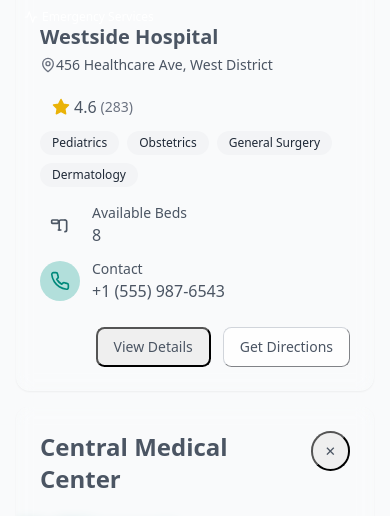
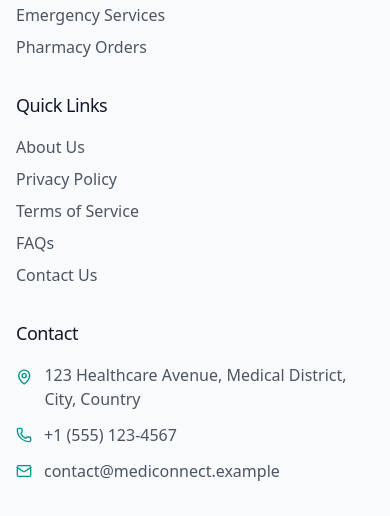
Before and after one commit to OmarNajjar-Dev/MediConnect, a PHP site: page /hospitals.html in a window 390 px wide. Shown: the part 1313-1829 px from the top of the page. Run offline with PHP 8.4, Linux system fonts and the light colour scheme.

Commit message:
switching

```diff
--- a/css/sizing.css
+++ b/css/sizing.css
@@ -304,6 +304,10 @@
     height: 100vh;
 }
 
+.min-h-screen {
+    min-height: 100vh;
+}
+
 /* ---------- Max-Width Utilities ---------- */
 .max-w-0 {
     max-width: 0;
--- a/hospitals.html
+++ b/hospitals.html
@@ -134,284 +134,7 @@
       </div>
 
       <div class="grid grid-cols-1 gap-6">
-        <!-- Hospital Card 1 -->
-        <div class="backdrop-blur-md bg-white/50 border border-white/20 shadow-sm rounded-xl overflow-hidden">
-          <div class="flex flex-col md:flex-row">
-            <div class="md:w-1/3 h-48 md:h-auto relative">
-              <img
-                src="https://images.unsplash.com/photo-1586773860418-d37222d8fce3?ixlib=rb-4.0.3&auto=format&fit=crop&w=800&q=80"
-                alt="Central Medical Center"
-                class="w-full h-full object-cover"
-                loading="lazy"
-              />
-              <div class="absolute top-4 left-4 bg-red-500 text-white px-2 py-1 rounded-md text-xs font-medium flex items-center">
-                <svg xmlns="http://www.w3.org/2000/svg" width="14" height="14" viewBox="0 0 24 24" fill="none" stroke="currentColor" stroke-width="2" stroke-linecap="round" stroke-linejoin="round" class="mr-1"><polyline points="22 12 18 12 15 21 9 3 6 12 2 12"></polyline></svg>
-                Emergency Services
-              </div>
-            </div>
 
-            <div class="p-6 flex-grow">
-              <div class="flex flex-col md:flex-row md:items-start md:justify-between">
-                <div>
-                  <h2 class="text-xl font-bold mb-1">Central Medical Center</h2>
-                  <div class="flex items-center mb-3">
-                    <svg xmlns="http://www.w3.org/2000/svg" width="16" height="16" viewBox="0 0 24 24" fill="none" stroke="currentColor" stroke-width="2" stroke-linecap="round" stroke-linejoin="round" class="text-gray-500 mr-1.5"><path d="M20 10c0 6-8 12-8 12s-8-6-8-12a8 8 0 0 1 16 0Z"></path><circle cx="12" cy="10" r="3"></circle></svg>
-                    <span class="text-gray-600 text-sm">123 Medical Blvd, Central City</span>
-                  </div>
-                </div>
-
-                <div class="flex items-center mt-2 md:mt-0">
-                  <div class="px-3 py-1.5 bg-yellow-50 rounded-md flex items-center">
-                    <svg xmlns="http://www.w3.org/2000/svg" width="18" height="18" viewBox="0 0 24 24" fill="rgb(234, 179, 8)" stroke="rgb(234, 179, 8)" stroke-width="2" stroke-linecap="round" stroke-linejoin="round" class="mr-1"><polygon points="12 2 15.09 8.26 22 9.27 17 14.14 18.18 21.02 12 17.77 5.82 21.02 7 14.14 2 9.27 8.91 8.26 12 2"></polygon></svg>
-                    <span class="font-medium">4.8</span>
-                    <span class="text-gray-500 text-sm ml-1">(356)</span>
-                  </div>
-                </div>
-              </div>
-
-              <div class="flex flex-wrap gap-2 my-3">
-                <span class="inline-block bg-gray-100 rounded-full px-3 py-1 text-xs font-medium text-gray-800">
-                  Cardiology
-                </span>
-                <span class="inline-block bg-gray-100 rounded-full px-3 py-1 text-xs font-medium text-gray-800">
-                  Neurology
-                </span>
-                <span class="inline-block bg-gray-100 rounded-full px-3 py-1 text-xs font-medium text-gray-800">
-                  Orthopedics
-                </span>
-                <span class="inline-block bg-gray-100 rounded-full px-3 py-1 text-xs font-medium text-gray-800">
-                  Oncology
-                </span>
-              </div>
-
-              <div class="grid grid-cols-1 sm:grid-cols-2 gap-3 mt-4">
-                <div class="flex items-center">
-                  <div class="w-10 h-10 rounded-full bg-green-100 text-green-600 flex items-center justify-center">
-                    <svg xmlns="http://www.w3.org/2000/svg" width="20" height="20" viewBox="0 0 24 24" fill="none" stroke="currentColor" stroke-width="2" stroke-linecap="round" stroke-linejoin="round"><path d="M18 6h-5a2 2 0 0 0-2 2v10"></path><path d="M13 18h-3"></path><rect width="8" height="4" x="2" y="6" rx="1"></rect><path d="M18 20a2 2 0 0 0 2-2V8a2 2 0 0 0-2-2"></path></svg>
-                  </div>
-                  <div class="ml-3">
-                    <p class="text-sm text-gray-600">Available Beds</p>
-                    <p class="font-medium">15</p>
-                  </div>
-                </div>
-
-                <div class="flex items-center">
-                  <div class="w-10 h-10 rounded-full bg-medical-100 text-medical-600 flex items-center justify-center">
-                    <svg xmlns="http://www.w3.org/2000/svg" width="20" height="20" viewBox="0 0 24 24" fill="none" stroke="currentColor" stroke-width="2" stroke-linecap="round" stroke-linejoin="round"><path d="M22 16.92v3a2 2 0 0 1-2.18 2 19.79 19.79 0 0 1-8.63-3.07 19.5 19.5 0 0 1-6-6 19.79 19.79 0 0 1-3.07-8.67A2 2 0 0 1 4.11 2h3a2 2 0 0 1 2 1.72 12.84 12.84 0 0 0 .7 2.81 2 2 0 0 1-.45 2.11L8.09 9.91a16 16 0 0 0 6 6l1.27-1.27a2 2 0 0 1 2.11-.45 12.84 12.84 0 0 0 2.81.7A2 2 0 0 1 22 16.92z"></path></svg>
-                  </div>
-                  <div class="ml-3">
-                    <p class="text-sm text-gray-600">Contact</p>
-                    <p class="font-medium">+1 (555) 123-4567</p>
-                  </div>
-                </div>
-              </div>
-
-              <div class="mt-6 flex justify-end">
-                <button class="mr-3 bg-primary text-primary-foreground hover:bg-primary/90 h-10 px-4 py-2 rounded-md text-sm font-medium">
-                  View Details
-                </button>
-                <button class="border border-input bg-background hover:bg-accent hover:text-accent-foreground h-10 px-4 py-2 rounded-md text-sm font-medium">
-                  Get Directions
-                </button>
-              </div>
-            </div>
-          </div>
-        </div>
-
-        <!-- Hospital Card 2 -->
-        <div class="backdrop-blur-md bg-white/50 border border-white/20 shadow-sm rounded-xl overflow-hidden">
-          <div class="flex flex-col md:flex-row">
-            <div class="md:w-1/3 h-48 md:h-auto relative">
-              <img
-                src="https://images.unsplash.com/photo-1519494026892-80bbd2d6fd0d?ixlib=rb-4.0.3&auto=format&fit=crop&w=800&q=80"
-                alt="Westside Hospital"
-                class="w-full h-full object-cover"
-                loading="lazy"
-              />
-              <div class="absolute top-4 left-4 bg-red-500 text-white px-2 py-1 rounded-md text-xs font-medium flex items-center">
-                <svg xmlns="http://www.w3.org/2000/svg" width="14" height="14" viewBox="0 0 24 24" fill="none" stroke="currentColor" stroke-width="2" stroke-linecap="round" stroke-linejoin="round" class="mr-1"><polyline points="22 12 18 12 15 21 9 3 6 12 2 12"></polyline></svg>
-                Emergency Services
-              </div>
-            </div>
-
-            <div class="p-6 flex-grow">
-              <div class="flex flex-col md:flex-row md:items-start md:justify-between">
-                <div>
-                  <h2 class="text-xl font-bold mb-1">Westside Hospital</h2>
-                  <div class="flex items-center mb-3">
-                    <svg xmlns="http://www.w3.org/2000/svg" width="16" height="16" viewBox="0 0 24 24" fill="none" stroke="currentColor" stroke-width="2" stroke-linecap="round" stroke-linejoin="round" class="text-gray-500 mr-1.5"><path d="M20 10c0 6-8 12-8 12s-8-6-8-12a8 8 0 0 1 16 0Z"></path><circle cx="12" cy="10" r="3"></circle></svg>
-                    <span class="text-gray-600 text-sm">456 Healthcare Ave, West District</span>
-                  </div>
-                </div>
-
-                <div class="flex items-center mt-2 md:mt-0">
-                  <div class="px-3 py-1.5 bg-yellow-50 rounded-md flex items-center">
-                    <svg xmlns="http://www.w3.org/2000/svg" width="18" height="18" viewBox="0 0 24 24" fill="rgb(234, 179, 8)" stroke="rgb(234, 179, 8)" stroke-width="2" stroke-linecap="round" stroke-linejoin="round" class="mr-1"><polygon points="12 2 15.09 8.26 22 9.27 17 14.14 18.18 21.02 12 17.77 5.82 21.02 7 14.14 2 9.27 8.91 8.26 12 2"></polygon></svg>
-                    <span class="font-medium">4.6</span>
-                    <span class="text-gray-500 text-sm ml-1">(283)</span>
-                  </div>
-                </div>
-              </div>
-
-              <div class="flex flex-wrap gap-2 my-3">
-                <span class="inline-block bg-gray-100 rounded-full px-3 py-1 text-xs font-medium text-gray-800">
-                  Pediatrics
-                </span>
-                <span class="inline-block bg-gray-100 rounded-full px-3 py-1 text-xs font-medium text-gray-800">
-                  Obstetrics
-                </span>
-                <span class="inline-block bg-gray-100 rounded-full px-3 py-1 text-xs font-medium text-gray-800">
-                  General Surgery
-                </span>
-                <span class="inline-block bg-gray-100 rounded-full px-3 py-1 text-xs font-medium text-gray-800">
-                  Dermatology
-                </span>
-              </div>
-
-              <div class="grid grid-cols-1 sm:grid-cols-2 gap-3 mt-4">
-                <div class="flex items-center">
-                  <div class="w-10 h-10 rounded-full bg-green-100 text-green-600 flex items-center justify-center">
-                    <svg xmlns="http://www.w3.org/2000/svg" width="20" height="20" viewBox="0 0 24 24" fill="none" stroke="currentColor" stroke-width="2" stroke-linecap="round" stroke-linejoin="round"><path d="M18 6h-5a2 2 0 0 0-2 2v10"></path><path d="M13 18h-3"></path><rect width="8" height="4" x="2" y="6" rx="1"></rect><path d="M18 20a2 2 0 0 0 2-2V8a2 2 0 0 0-2-2"></path></svg>
-                  </div>
-                  <div class="ml-3">
-                    <p class="text-sm text-gray-600">Available Beds</p>
-                    <p class="font-medium">8</p>
-                  </div>
-                </div>
-
-                <div class="flex items-center">
-                  <div class="w-10 h-10 rounded-full bg-medical-100 text-medical-600 flex items-center justify-center">
-                    <svg xmlns="http://www.w3.org/2000/svg" width="20" height="20" viewBox="0 0 24 24" fill="none" stroke="currentColor" stroke-width="2" stroke-linecap="round" stroke-linejoin="round"><path d="M22 16.92v3a2 2 0 0 1-2.18 2 19.79 19.79 0 0 1-8.63-3.07 19.5 19.5 0 0 1-6-6 19.79 19.79 0 0 1-3.07-8.67A2 2 0 0 1 4.11 2h3a2 2 0 0 1 2 1.72 12.84 12.84 0 0 0 .7 2.81 2 2 0 0 1-.45 2.11L8.09 9.91a16 16 0 0 0 6 6l1.27-1.27a2 2 0 0 1 2.11-.45 12.84 12.84 0 0 0 2.81.7A2 2 0 0 1 22 16.92z"></path></svg>
-                  </div>
-                  <div class="ml-3">
-                    <p class="text-sm text-gray-600">Contact</p>
-                    <p class="font-medium">+1 (555) 987-6543</p>
-                  </div>
-                </div>
-              </div>
-
-              <div class="mt-6 flex justify-end">
-                <button class="mr-3 bg-primary text-primary-foreground hover:bg-primary/90 h-10 px-4 py-2 rounded-md text-sm font-medium">
-                  View Details
-                </button>
-                <button class="border border-input bg-background hover:bg-accent hover:text-accent-foreground h-10 px-4 py-2 rounded-md text-sm font-medium">
-                  Get Directions
-                </button>
-              </div>
-            </div>
-          </div>
-        </div>
-      </div>
-    </div>
-
-    <!-- Hospital details modal -->
-    <div class="fixed inset-0 bg-black bg-opacity-50 z-50 flex items-center justify-center p-4 animate-fade-in">
-      <div class="backdrop-blur-md bg-white/50 border border-white/20 shadow-sm w-full max-w-4xl max-h-[90vh] overflow-y-auto rounded-lg p-6 animate-slide-up">
-        <div class="flex justify-between items-start mb-6">
-          <h2 class="text-2xl font-bold">Central Medical Center</h2>
-          <button class="h-10 w-10 flex items-center justify-center hover:bg-gray-100 rounded-full">
-            ✕
-          </button>
-        </div>
-
-        <div class="aspect-video mb-6 rounded-lg overflow-hidden">
-          <img
-            src="https://images.unsplash.com/photo-1586773860418-d37222d8fce3?ixlib=rb-4.0.3&auto=format&fit=crop&w=800&q=80"
-            alt="Central Medical Center"
-            class="w-full h-full object-cover"
-          />
-        </div>
-
-        <div class="grid grid-cols-1 md:grid-cols-2 gap-6 mb-6">
-          <div>
-            <h3 class="text-lg font-medium mb-3">Hospital Information</h3>
-            <div class="space-y-4">
-              <div class="flex items-start">
-                <svg xmlns="http://www.w3.org/2000/svg" width="18" height="18" viewBox="0 0 24 24" fill="none" stroke="currentColor" stroke-width="2" stroke-linecap="round" stroke-linejoin="round" class="text-gray-500 mr-2 mt-0.5"><path d="M20 10c0 6-8 12-8 12s-8-6-8-12a8 8 0 0 1 16 0Z"></path><circle cx="12" cy="10" r="3"></circle></svg>
-                <span class="text-gray-700">123 Medical Blvd, Central City</span>
-              </div>
-              <div class="flex items-center">
-                <svg xmlns="http://www.w3.org/2000/svg" width="18" height="18" viewBox="0 0 24 24" fill="none" stroke="currentColor" stroke-width="2" stroke-linecap="round" stroke-linejoin="round" class="text-gray-500 mr-2"><path d="M22 16.92v3a2 2 0 0 1-2.18 2 19.79 19.79 0 0 1-8.63-3.07 19.5 19.5 0 0 1-6-6 19.79 19.79 0 0 1-3.07-8.67A2 2 0 0 1 4.11 2h3a2 2 0 0 1 2 1.72 12.84 12.84 0 0 0 .7 2.81 2 2 0 0 1-.45 2.11L8.09 9.91a16 16 0 0 0 6 6l1.27-1.27a2 2 0 0 1 2.11-.45 12.84 12.84 0 0 0 2.81.7A2 2 0 0 1 22 16.92z"></path></svg>
-                <span class="text-gray-700">+1 (555) 123-4567</span>
-              </div>
-              <div class="flex items-center">
-                <svg xmlns="http://www.w3.org/2000/svg" width="18" height="18" viewBox="0 0 24 24" fill="rgb(234, 179, 8)" stroke="rgb(234, 179, 8)" stroke-width="2" stroke-linecap="round" stroke-linejoin="round" class="text-yellow-500 fill-yellow-500 mr-2"><polygon points="12 2 15.09 8.26 22 9.27 17 14.14 18.18 21.02 12 17.77 5.82 21.02 7 14.14 2 9.27 8.91 8.26 12 2"></polygon></svg>
-                <span class="text-gray-700">4.8 (356 reviews)</span>
-              </div>
-            </div>
-          </div>
-
-          <div>
-            <h3 class="text-lg font-medium mb-3">Availability</h3>
-            <div class="space-y-4">
-              <div class="flex items-center">
-                <svg xmlns="http://www.w3.org/2000/svg" width="18" height="18" viewBox="0 0 24 24" fill="none" stroke="currentColor" stroke-width="2" stroke-linecap="round" stroke-linejoin="round" class="text-gray-500 mr-2"><path d="M18 6h-5a2 2 0 0 0-2 2v10"></path><path d="M13 18h-3"></path><rect width="8" height="4" x="2" y="6" rx="1"></rect><path d="M18 20a2 2 0 0 0 2-2V8a2 2 0 0 0-2-2"></path></svg>
-                <span class="text-gray-700">
-                  15 beds available
-                </span>
-              </div>
-              <div class="flex items-center">
-                <svg xmlns="http://www.w3.org/2000/svg" width="18" height="18" viewBox="0 0 24 24" fill="none" stroke="currentColor" stroke-width="2" stroke-linecap="round" stroke-linejoin="round" class="text-gray-500 mr-2"><polyline points="22 12 18 12 15 21 9 3 6 12 2 12"></polyline></svg>
-                <span class="text-gray-700">
-                  Emergency Services: Available
-                </span>
-              </div>
-              <div class="flex items-center">
-                <svg xmlns="http://www.w3.org/2000/svg" width="18" height="18" viewBox="0 0 24 24" fill="none" stroke="currentColor" stroke-width="2" stroke-linecap="round" stroke-linejoin="round" class="text-gray-500 mr-2"><path d="M16 21v-2a4 4 0 0 0-4-4H6a4 4 0 0 0-4 4v2"></path><circle cx="9" cy="7" r="4"></circle><path d="M22 21v-2a4 4 0 0 0-3-3.87"></path><path d="M16 3.13a4 4 0 0 1 0 7.75"></path></svg>
-                <span class="text-gray-700">
-                  24 doctors available
-                </span>
-              </div>
-            </div>
-          </div>
-        </div>
-
-        <div class="mb-6">
-          <h3 class="text-lg font-medium mb-3">Medical Specialties</h3>
-          <div class="grid grid-cols-2 md:grid-cols-3 gap-3">
-            <div class="flex items-center bg-gray-50 rounded-md p-3">
-              <svg xmlns="http://www.w3.org/2000/svg" width="16" height="16" viewBox="0 0 24 24" fill="none" stroke="currentColor" stroke-width="2" stroke-linecap="round" stroke-linejoin="round" class="text-medical-600 mr-2"><polyline points="20 6 9 17 4 12"></polyline></svg>
-              <span>Cardiology</span>
-            </div>
-            <div class="flex items-center bg-gray-50 rounded-md p-3">
-              <svg xmlns="http://www.w3.org/2000/svg" width="16" height="16" viewBox="0 0 24 24" fill="none" stroke="currentColor" stroke-width="2" stroke-linecap="round" stroke-linejoin="round" class="text-medical-600 mr-2"><polyline points="20 6 9 17 4 12"></polyline></svg>
-              <span>Neurology</span>
-            </div>
-            <div class="flex items-center bg-gray-50 rounded-md p-3">
-              <svg xmlns="http://www.w3.org/2000/svg" width="16" height="16" viewBox="0 0 24 24" fill="none" stroke="currentColor" stroke-width="2" stroke-linecap="round" stroke-linejoin="round" class="text-medical-600 mr-2"><polyline points="20 6 9 17 4 12"></polyline></svg>
-              <span>Orthopedics</span>
-            </div>
-            <div class="flex items-center bg-gray-50 rounded-md p-3">
-              <svg xmlns="http://www.w3.org/2000/svg" width="16" height="16" viewBox="0 0 24 24" fill="none" stroke="currentColor" stroke-width="2" stroke-linecap="round" stroke-linejoin="round" class="text-medical-600 mr-2"><polyline points="20 6 9 17 4 12"></polyline></svg>
-              <span>Oncology</span>
-            </div>
-          </div>
-        </div>
-
-        <div class="mb-6">
-          <h3 class="text-lg font-medium mb-3">About Central Medical Center</h3>
-          <p class="text-gray-700 mb-3">
-            Central Medical Center is a leading healthcare facility providing comprehensive medical services to patients.
-            With state-of-the-art equipment and a team of specialized healthcare professionals, we are committed
-            to delivering high-quality patient care.
-          </p>
-          <p class="text-gray-700">
-            Our hospital features modern facilities including advanced diagnostic and treatment centers,
-            specialized care units, and comfortable patient rooms. We pride ourselves on our patient-centered
-            approach to healthcare and our commitment to excellence in medical services.
-          </p>
-        </div>
-
-        <div class="flex justify-end space-x-3">
-          <button class="border border-input bg-background hover:bg-accent hover:text-accent-foreground h-10 px-4 py-2 rounded-md text-sm font-medium">
-            Close
-          </button>
-          <button class="bg-primary text-primary-foreground hover:bg-primary/90 h-10 px-4 py-2 rounded-md text-sm font-medium">
-            Book Appointment
-          </button>
-        </div>
-      </div>
-    </div>
   </main>
 
 
```
